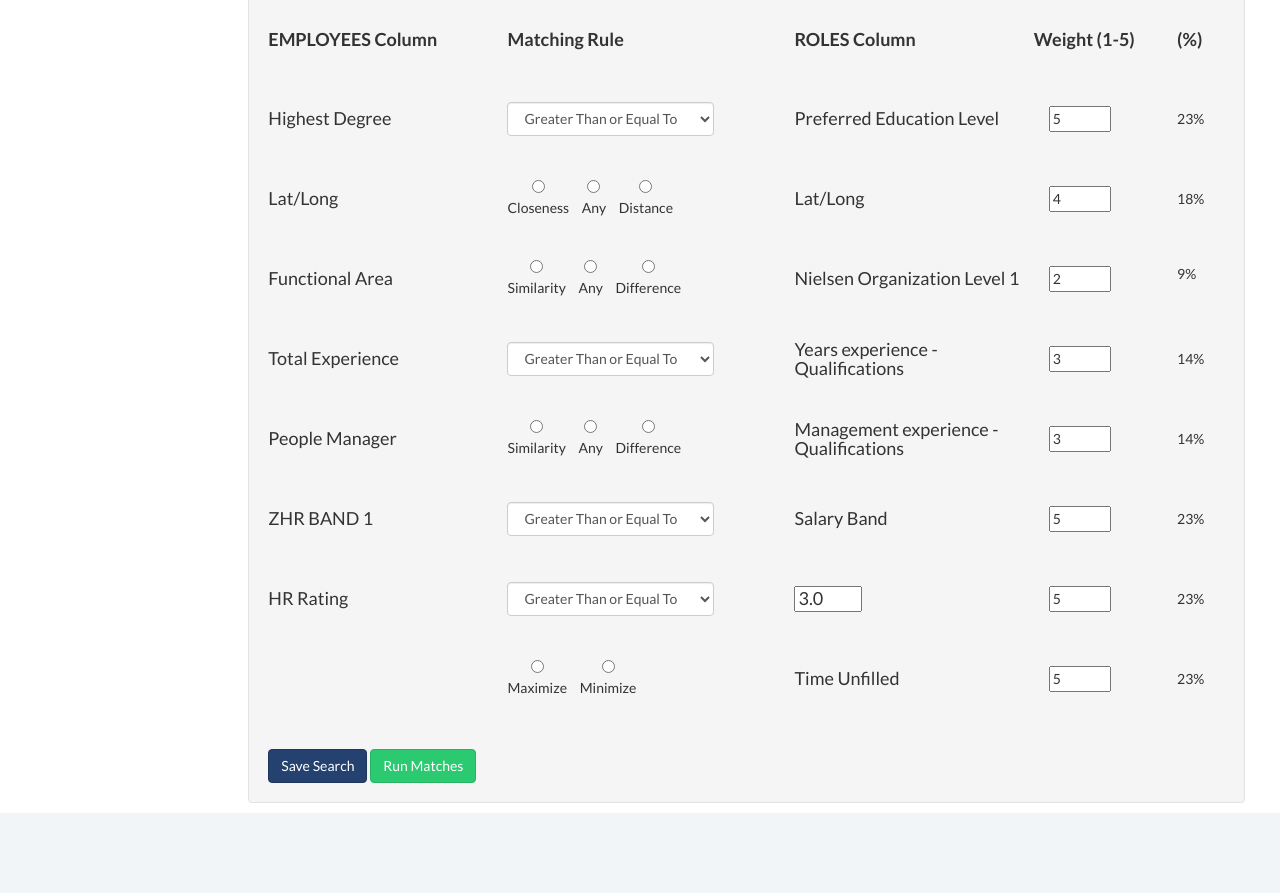
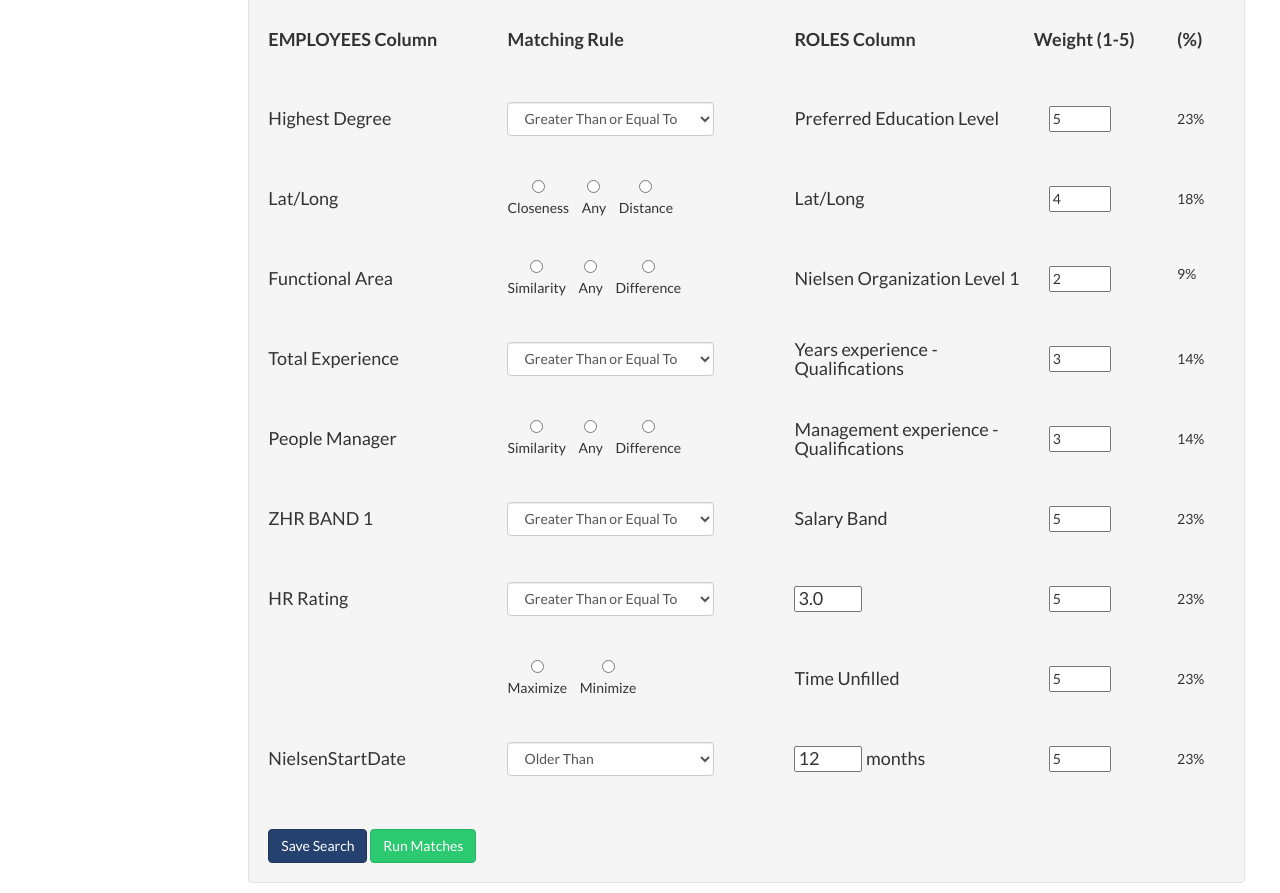
Before and after one commit to twinelabs/enginev2, a Django app: template enginev1/apps/match/templates/match/create_custom.html in a window 1280 px wide. Shown: the part 867-1760 px from the top of the page. Before the commit the page ends 1680 px from the top, so only its background shows below. Run offline with Django 3.2, Linux system fonts and the light colour scheme; the template is opened without the code that fills it, so the values that code supplies are empty; style sheets or scripts are compiled from the project's sources; some libraries are stand-ins or nearby versions.

Commit message:
startdate older than

```diff
--- a/enginev1/apps/match/templates/match/create_custom.html
+++ b/enginev1/apps/match/templates/match/create_custom.html
@@ -364,9 +364,39 @@
                                         <div class='match-preference-input'>
                                             <input type='radio' name='match-time' value='3'><label for='gender-prefs0'>Minimize</label>
                                         </div>
-                                    </div>                                </td>
+                                    </div>
+                                </td>
                                 <td>
                                     <h4>Time Unfilled</h4>
+                                </td>
+                                <td>
+                                    <div class='match-weight-form'>
+                                        <input type='text' name='gender-weight0' size='6' class='match-weight-input' placeholder='1-5' value='5'>
+                                    </div>
+                                </td>
+                                <td>
+                                    <div class='match-autoweight-form'>
+                                        23%
+                                    </div>
+                                </td>
+                            </tr>
+                            <tr>
+                                <td>
+                                    <h4>NielsenStartDate</h4>
+                                </td>
+                                <td>
+                                    <div style="padding-right: 80px;">
+                                        <select class="form-control" name="rule-education">
+                                            <option value="1" selected="selected">Older Than</option>
+                                            <option value="2">Greater Than or Equal To</option>
+                                            <option value="3">Equal To</option>
+                                            <option value="4">Less Than or Equal To</option>
+                                            <option value="5">Less Than</option>
+                                        </select>
+                                    </div>
+                                </td>
+                                <td>
+                                    <h4><input type='text' name='xxxdate' size='5' class='match-weight-input' placeholder='1-12' value='12'> months</h4>
                                 </td>
                                 <td>
                                     <div class='match-weight-form'>
```
